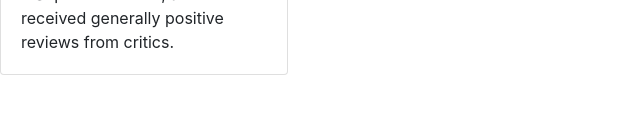
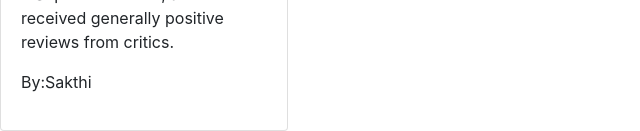
Before and after one commit to sakthikumar-vk/new-file, a plain HTML site: page index.html in a window 1280 px wide. Shown: the part 770-901 px from the top of the page, without its empty margins (0-640 px from the left). Before the commit the page ends 845 px from the top, so only its background shows below. Drawn offline with nearby package versions, Linux system fonts and the light colour scheme.

Commit message:
Update index.html

```diff
--- a/index.html
+++ b/index.html
@@ -18,6 +18,7 @@
 The film was formally announced in March 2021, later the film's title was revealed to be Miss Shetty Mr Polishetty. The music is composed by Radhan (songs) and Gopi Sundar (score), while the cinematography and the editing were handled by Nirav Shah and Kotagiri.V respectively.
 
 It was released on 7 September 2023, and received generally positive reviews from critics.</p>
+        <p>By:Sakthi</p>
 
     </div>
   </div>
```
